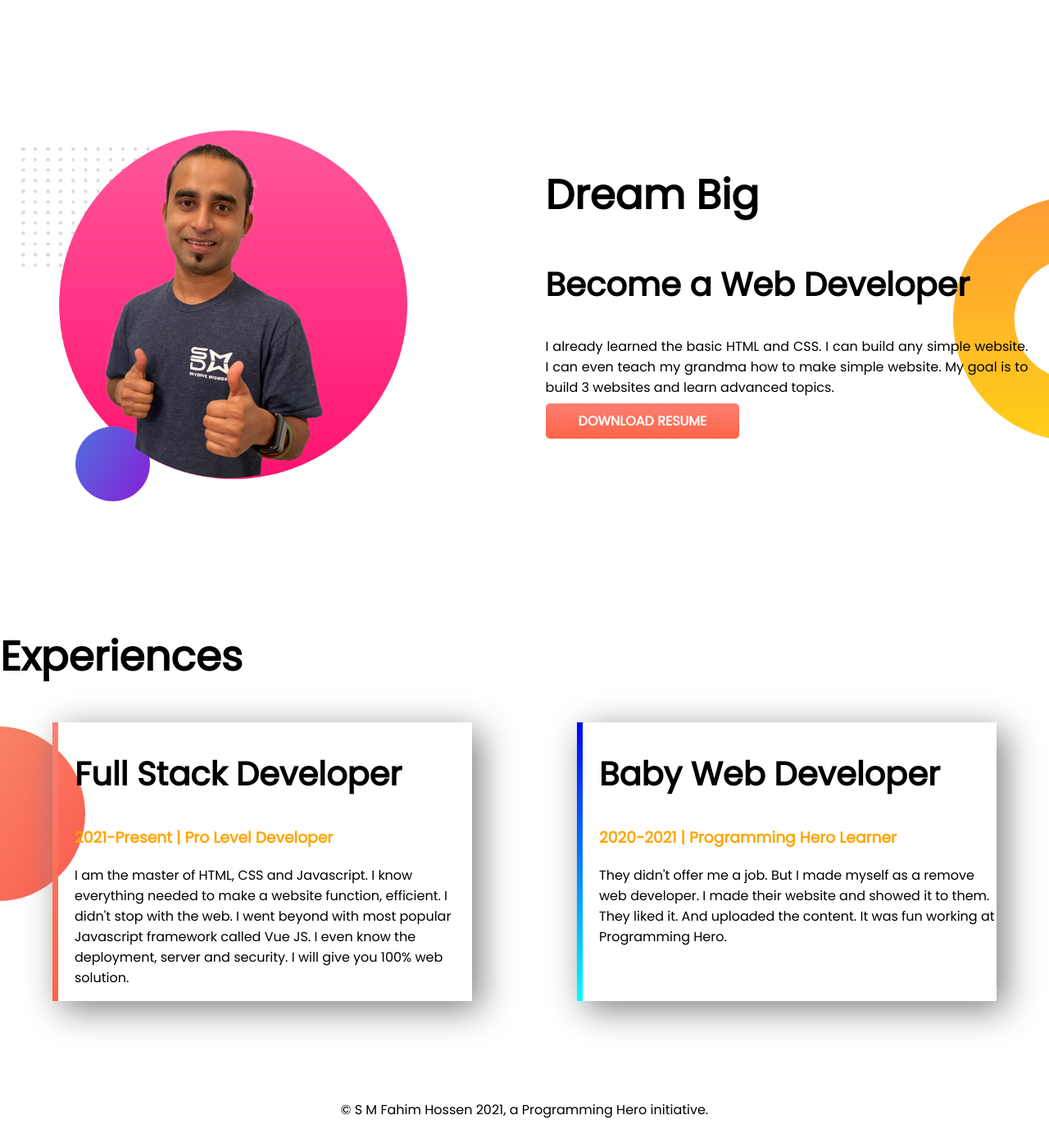
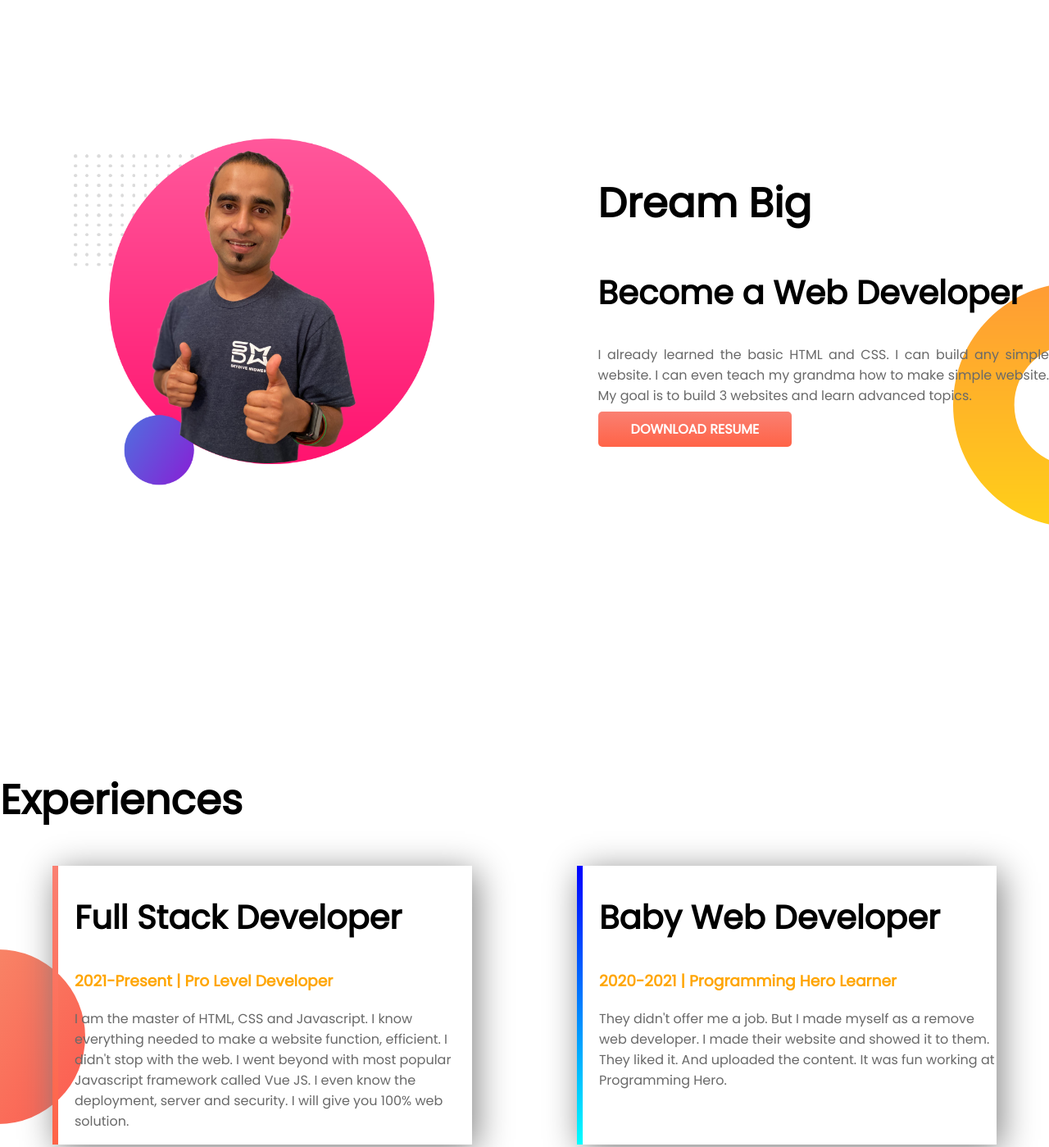
Before and after one commit to smfahim25/developer-portfolio, a plain HTML site: page index.html in a window 1280 px wide. Shown: the part 601-2000 px from the top of the page at 82% size. Drawn offline with Linux system fonts and the light colour scheme.

Commit message:
code added

```diff
--- a/style.css
+++ b/style.css
@@ -17,7 +17,9 @@ h2{
 }
 .half-width{
     width: 50%;
-    padding: 2%;
+    margin-left: 5%;
+    padding-left: 2%;
+    float: left;
 }
 .half-width img{
     width: 80%;
@@ -49,7 +51,7 @@ h2{
 }
 .experience-item{
     width: 40%;
-    box-shadow: 10px 10px 40px gray;
+    box-shadow: 5px 7px 40px gray;
     margin-left: 5%;
     margin-right: 5%;
     padding-left: 20px;
@@ -67,3 +69,10 @@ h2{
 footer p {
     text-align: center;
 }
+p{
+    color: dimgray;
+}
+section{
+    height: 500px;
+    padding-bottom: 150px;
+}
```
